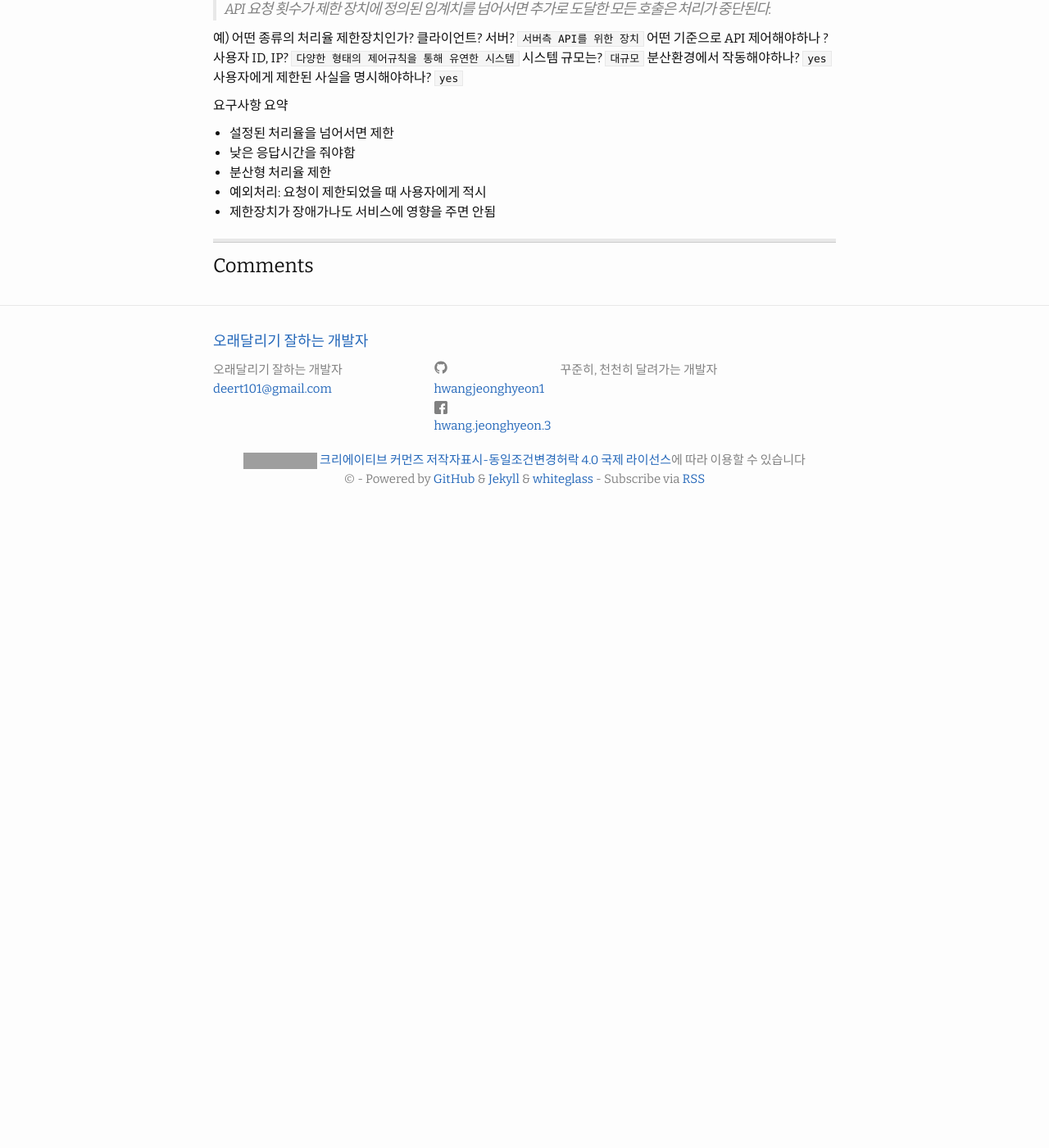
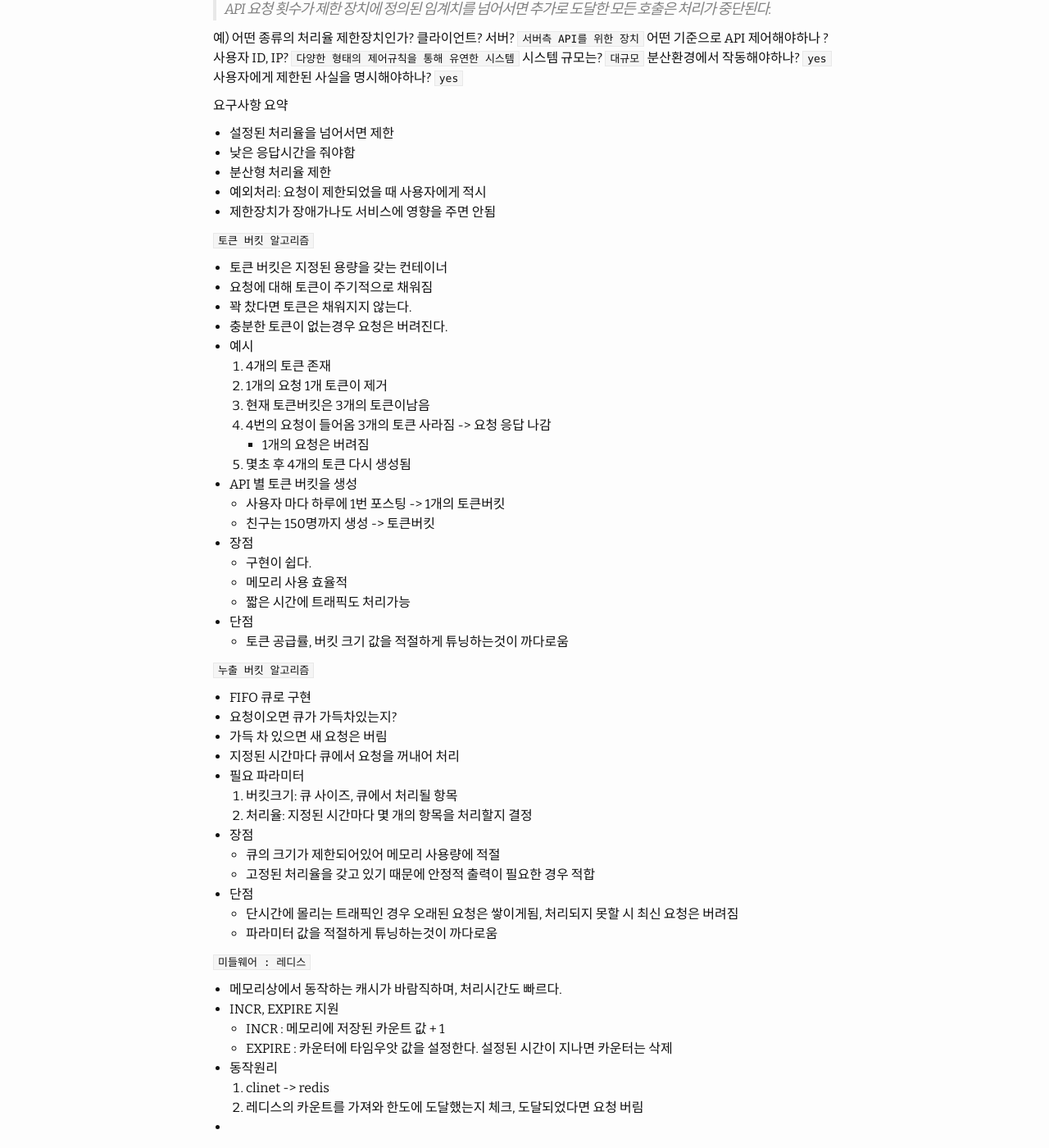
Before and after one commit to HWANGJEONGHYEON1/HWANGJEONGHYEON1.github.io, a Jekyll site: the page built from _posts/2023-08-23-book-systemdesign.md, in a window 1280 px wide and 1400 px high, scrolled down 3126 px. Shown: the whole window at 82% size. Built offline with Jekyll 4.4.1, drawn with Linux system fonts in a browser that asks for light colours; comment, search, counter and statistics services are not loaded; before the commit the page ends 3751 px from its top, so only the background shows below that; grey boxes are pictures that could not be loaded.

Commit message:
study 처리율 설계 - 2

```diff
--- a/_posts/2023-08-23-book-systemdesign.md
+++ b/_posts/2023-08-23-book-systemdesign.md
@@ -128,3 +128,51 @@ categories: book
 - 분산형 처리율 제한
 - 예외처리: 요청이 제한되었을 때 사용자에게 적시
 - 제한장치가 장애가나도 서비스에 영향을 주면 안됨
+
+`토큰 버킷 알고리즘`
+- 토큰 버킷은 지정된 용량을 갖는 컨테이너
+- 요청에 대해 토큰이 주기적으로 채워짐
+- 꽉 찼다면 토큰은 채워지지 않는다.
+- 충분한 토큰이 없는경우 요청은 버려진다.
+- 예시
+    1. 4개의 토큰 존재
+    2. 1개의 요청 1개 토큰이 제거
+    3. 현재 토큰버킷은 3개의 토큰이남음
+    4. 4번의 요청이 들어옴 3개의 토큰 사라짐 -> 요청 응답 나감
+        - 1개의 요청은 버려짐
+    5. 몇초 후 4개의 토큰 다시 생성됨
+- API 별 토큰 버킷을 생성
+    - 사용자 마다 하루에 1번 포스팅 -> 1개의 토큰버킷
+    - 친구는 150명까지 생성 -> 토큰버킷
+- 장점
+    - 구현이 쉽다.
+    - 메모리 사용 효율적
+    - 짧은 시간에 트래픽도 처리가능
+- 단점
+    - 토큰 공급률, 버킷 크기 값을 적절하게 튜닝하는것이 까다로움
+
+
+`누출 버킷 알고리즘`
+- FIFO 큐로 구현
+- 요청이오면 큐가 가득차있는지?
+- 가득 차 있으면 새 요청은 버림
+- 지정된 시간마다 큐에서 요청을 꺼내어 처리
+- 필요 파라미터
+    1. 버킷크기: 큐 사이즈, 큐에서 처리될 항목
+    2. 처리율: 지정된 시간마다 몇 개의 항목을 처리할지 결정
+- 장점
+    - 큐의 크기가 제한되어있어 메모리 사용량에 적절
+    - 고정된 처리율을 갖고 있기 때문에 안정적 출력이 필요한 경우 적합
+- 단점
+    - 단시간에 몰리는 트래픽인 경우 오래된 요청은 쌓이게됨, 처리되지 못할 시 최신 요청은 버려짐
+    - 파라미터 값을 적절하게 튜닝하는것이 까다로움
+
+`미들웨어 : 레디스`
+- 메모리상에서 동작하는 캐시가 바람직하며, 처리시간도 빠르다.
+- INCR, EXPIRE 지원
+    - INCR : 메모리에 저장된 카운트 값 + 1
+    - EXPIRE : 카운터에 타임우앗 값을 설정한다. 설정된 시간이 지나면 카운터는 삭제
+- 동작원리
+    1. clinet -> redis
+    2. 레디스의 카운트를 가져와 한도에 도달했는지 체크, 도달되었다면 요청 버림
+-
```
